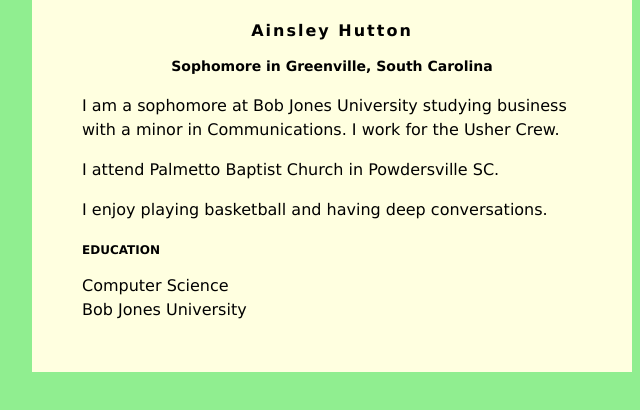
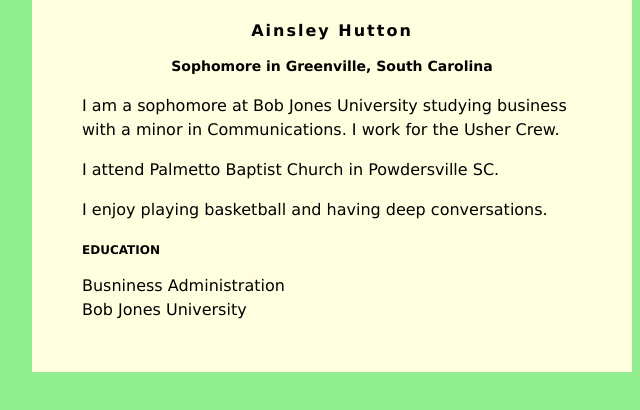
Before and after one commit to ainsleyehutton/ainsleyehutton.github.io, a plain HTML site: page index.html in a window 1280 px wide. Shown: the full height of the page, 308-948 px from the left. Drawn offline with Linux system fonts and the light colour scheme.

Commit message:
Update index.html

```diff
--- a/index.html
+++ b/index.html
@@ -42,7 +42,7 @@ h3 {
             I enjoy playing basketball and having deep conversations.
          </p>
         <h3>EDUCATION</h3>
-        Computer Science<br />
+        Busniness Administration<br />
         Bob Jones University
     </div>
 
```
